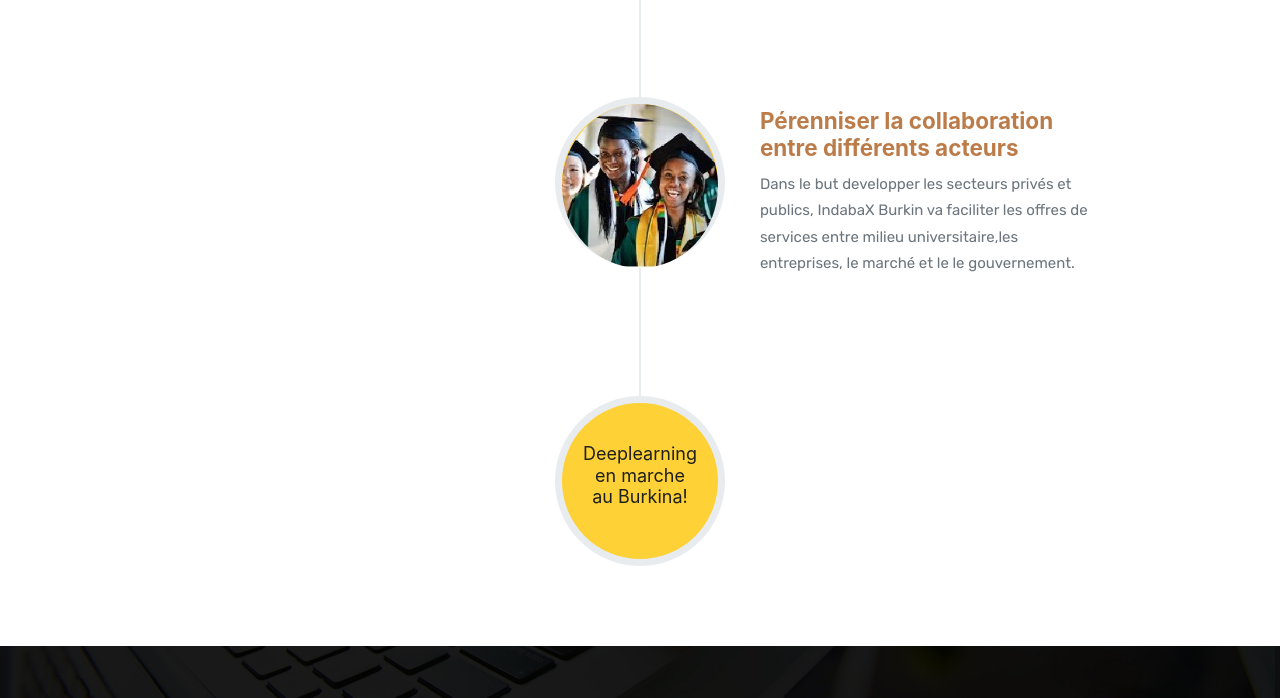
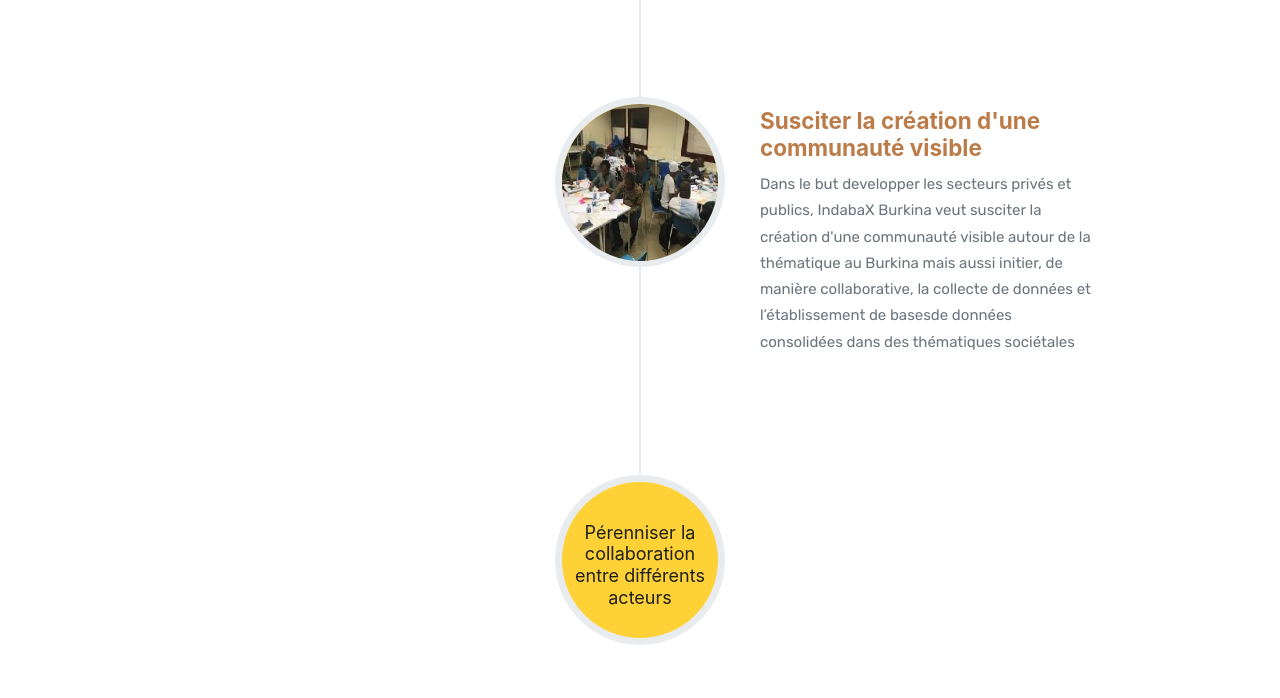
Before and after one commit to Manegaouinde/IndabaX-Burkina, a plain HTML site: page index.html in a window 1280 px wide. Shown: the part 2435-3133 px from the top of the page. Drawn offline with Linux system fonts and the light colour scheme.

Commit message:
Dernière modification des objectifs spécifiques

```diff
--- a/index.html
+++ b/index.html
@@ -249,23 +249,21 @@
             </li>
             <li class="timeline-inverted">
               <div class="timeline-image">
-                <img class="rounded-circle img-fluid" src="img/about/4.jpg" alt="">
+                <img class="rounded-circle img-fluid" src="img/about/8.jpg" alt="">
               </div>
               <div class="timeline-panel">
                 <div class="timeline-heading">
                   <h4></h4>
-                  <h4 class="subheading">Pérenniser la collaboration entre différents acteurs</h4>
+                  <h4 class="subheading">Susciter la création d'une communauté visible</h4>
                 </div>
                 <div class="timeline-body">
-                  <p class="text-muted">Dans le but developper les secteurs privés et publics, IndabaX Burkin va faciliter les offres de services entre milieu universitaire,les entreprises, le marché et le le gouvernement. </p>
+                  <p class="text-muted">Dans le but developper les secteurs privés et publics, IndabaX Burkina veut susciter la création d'une communauté visible autour de la thématique au Burkina mais aussi initier, de manière collaborative, la collecte de données et l’établissement de basesde données consolidées dans des thématiques sociétales </p>
                 </div>
               </div>
             </li>
             <li class="timeline-inverted">
               <div class="timeline-image">
-                <h4>Deeplearning
-                  <br>en marche
-                  <br>au Burkina!</h4>
+                <h4>Pérenniser la collaboration entre différents acteurs</h4>
               </div>
             </li>
           </ul>
```
